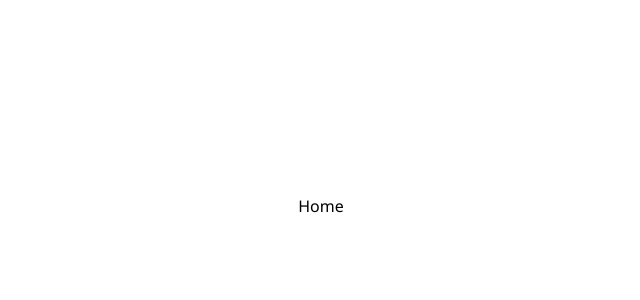
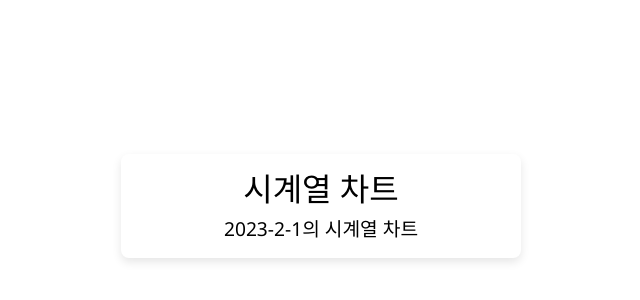
Before and after one commit to HYBEN09/time-series-chart, a React (Vite) app: page / in a window 1280 px wide. Shown: the part 194-494 px from the top of the page, without its empty margins (319-959 px from the left). Built offline with nearby package versions, Linux system fonts and the light colour scheme.

Commit message:
Feat: ChartTitle component 구현

```diff
--- /dev/null
+++ b/src/components/Chart/Chart.tsx
@@ -0,0 +1,9 @@
+import { ChartTitle } from './ChartTitle';
+
+export function Chart() {
+  return (
+    <div>
+      <ChartTitle title={'시계열 차트'} content={'2023-2-1의 시계열 차트'} />
+    </div>
+  );
+}
--- /dev/null
+++ b/src/components/Chart/ChartTitle.tsx
@@ -0,0 +1,33 @@
+import { styled } from 'styled-components';
+
+interface ChartTitleProps {
+  title: string;
+  content: string;
+}
+
+export function ChartTitle({ title, content }: ChartTitleProps) {
+  return (
+    <TitleContainer>
+      <Title>{title}</Title>
+      <Content>{content}</Content>
+    </TitleContainer>
+  );
+}
+
+const TitleContainer = styled.header`
+  width: 100%;
+  padding: 1.2rem;
+  min-width: 400px;
+  border-radius: 8px;
+  text-align: center;
+  box-shadow: 0px 4px 10px rgba(0, 0, 0, 0.1);
+`;
+
+const Title = styled.h1`
+  font-size: 2rem;
+`;
+
+const Content = styled.p`
+  font-size: 1.2rem;
+  margin-top: 14px;
+`;
--- a/src/pages/Home.tsx
+++ b/src/pages/Home.tsx
@@ -1,5 +1,11 @@
+import { Chart } from '@/components/Chart/Chart';
+
 function Home() {
-  return <div>Home</div>;
+  return (
+    <>
+      <Chart />
+    </>
+  );
 }
 
 export default Home;
```
